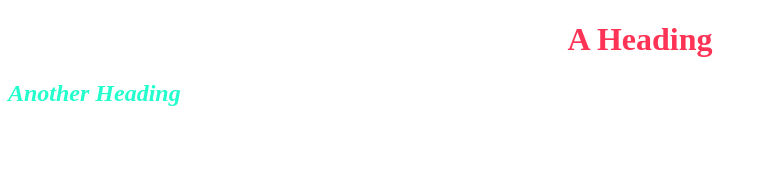
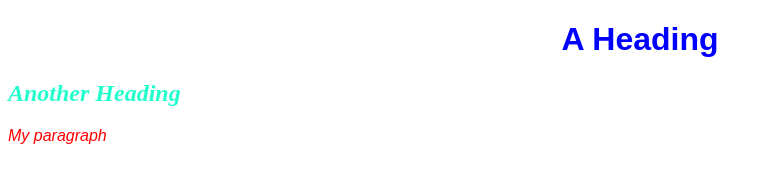
Before and after one commit to nadiagoralski/inft1206-f2023, a plain HTML site: page lectures/week05/index.html in a window 1280 px wide. Shown: the whole page, without its empty margins (0-772 px from the left). Drawn offline with Linux system fonts and the light colour scheme.

Commit message:
Add example for Embedded CSS
- Add CSS to head of index.html
- Add paragraph to demo priority rules with external vs embedded

```diff
--- a/lectures/week05/index.html
+++ b/lectures/week05/index.html
@@ -11,9 +11,23 @@
 <head>
     <meta charset="utf-8" />
     <!-- External Stylesheet-->
-    <link rel="stylesheet" type="text/css" href="styles/main.css"/>
+    <link rel="stylesheet" type="text/css" href="styles/main.css" />
 
+    <!-- Embedded Styles -->
+    <style type="text/css">
+       /* h1 and p will override the CSS rules in the external stylesheet above */
+        h1 {
+            font-family: Arial, Helvetica, Verdana;
+            color: blue;
+            text-align: center;
+        }
 
+        p {
+            font-family: Arial, Helvetica, sans-serif;
+            font-style: italic;
+            color: red;
+        }
+    </style>
 
     <title>Week 4/5 - CSS</title>
 </head>
@@ -21,6 +35,7 @@
 <body>
     <h1>A Heading</h1>
     <h2>Another Heading</h2>
+    <p>My paragraph</p>
 </body>
 
 </html>
```
